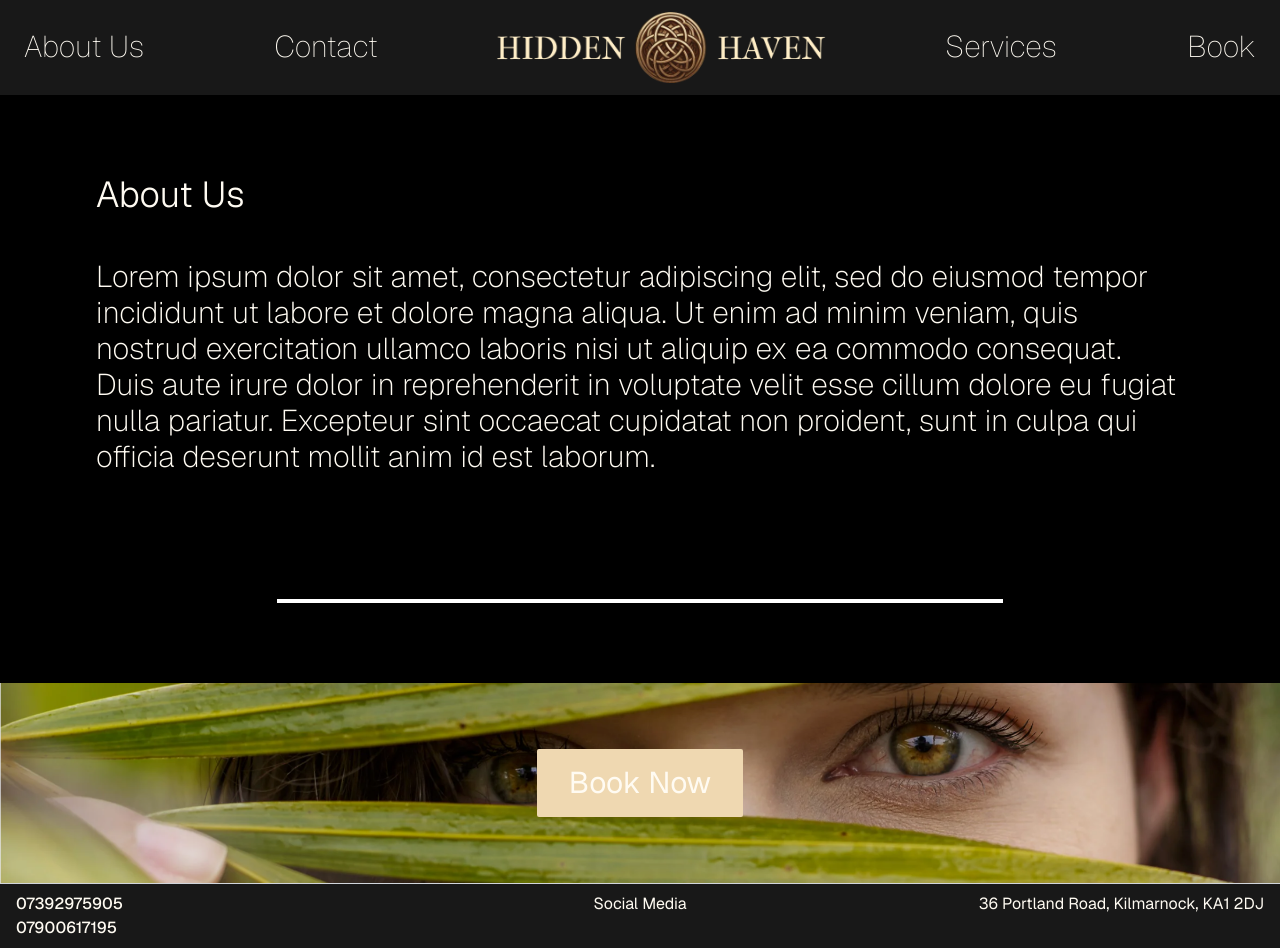
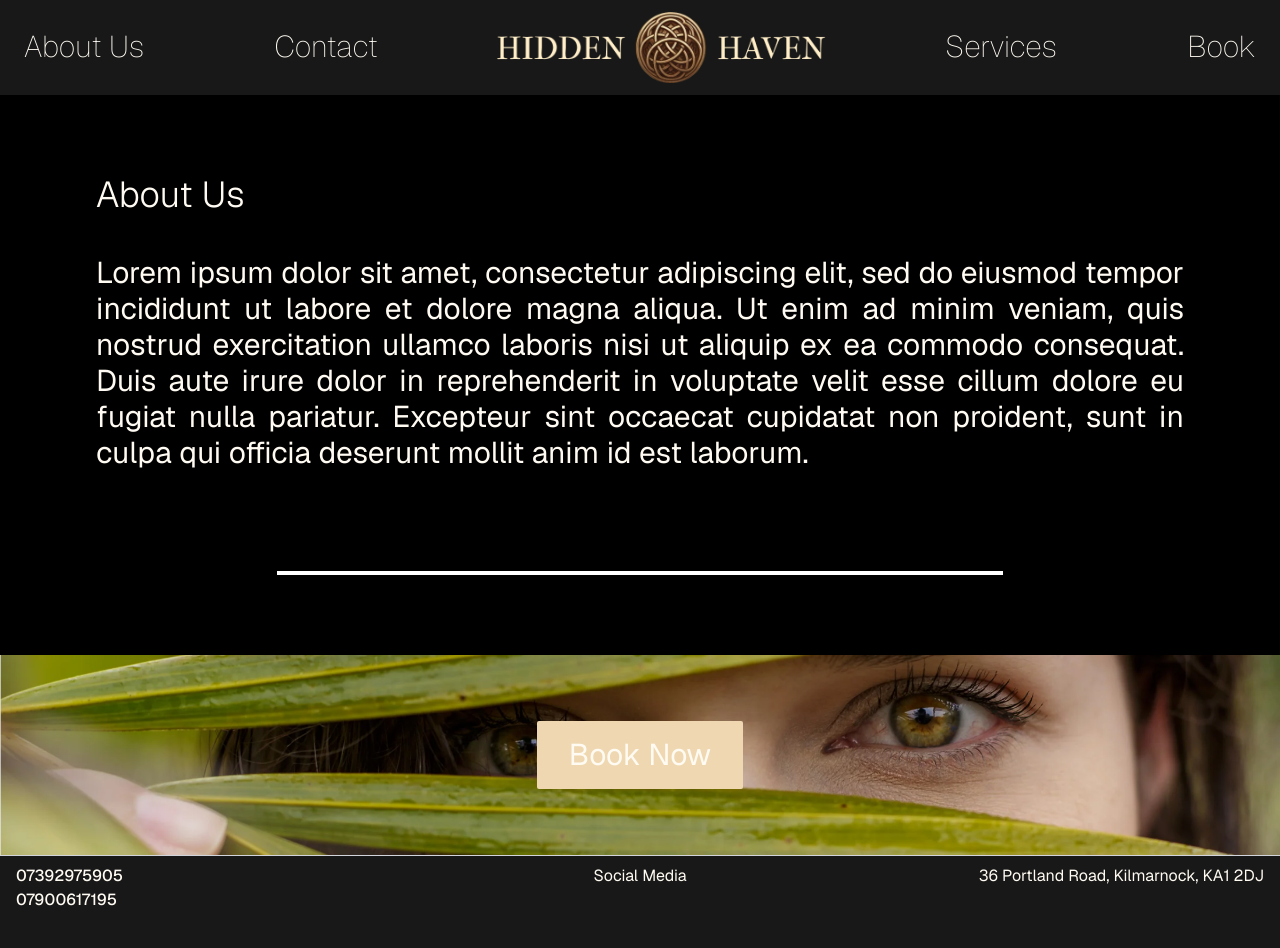
Before and after one commit to BSasfy/hidden-haven, a Next.js app: page /about in a window 1280 px wide. After the commit the page ends 920 px from the top, so only its background shows below. Built offline with nearby package versions, Linux system fonts and the light colour scheme.

Commit message:
about page spacing

```diff
--- a/app/about/page.tsx
+++ b/app/about/page.tsx
@@ -2,9 +2,11 @@ export default function AboutPage() {
   return (
     <main>
       <div className="bg-black">
-        <div className="flex flex-col gap-11 px-24 py-20 text-[#FFFBF2]">
-          <div className="text-4xl font-light">About Us</div>
-          <div className="text-3xl font-extralight">
+        <div className="flex flex-col gap-5 px-10 py-20 text-[#FFFBF2] xl:px-24">
+          <div className="justify-self-center pb-5 text-4xl xl:font-light">
+            About Us
+          </div>
+          <div className="text-justify text-2xl xl:text-3xl">
             Lorem ipsum dolor sit amet, consectetur adipiscing elit, sed do
             eiusmod tempor incididunt ut labore et dolore magna aliqua. Ut enim
             ad minim veniam, quis nostrud exercitation ullamco laboris nisi ut
```
